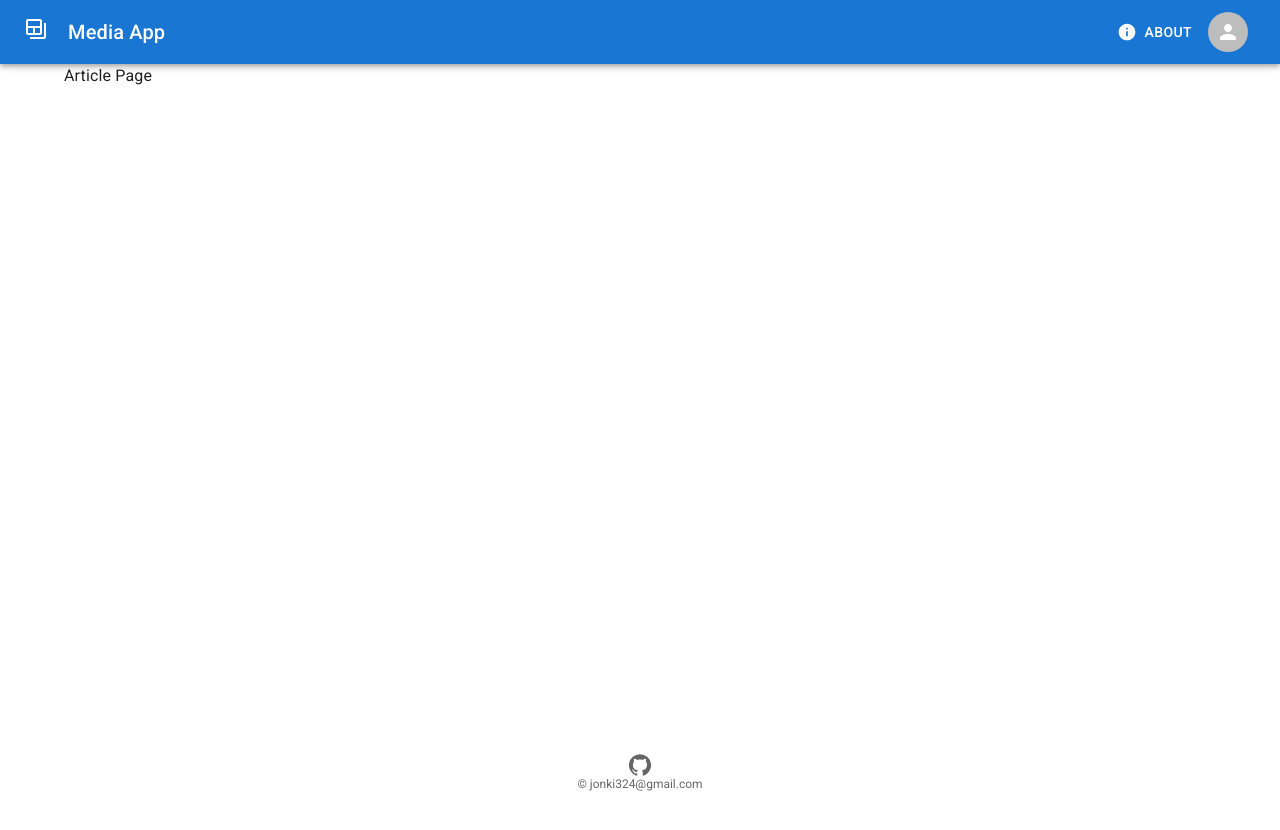
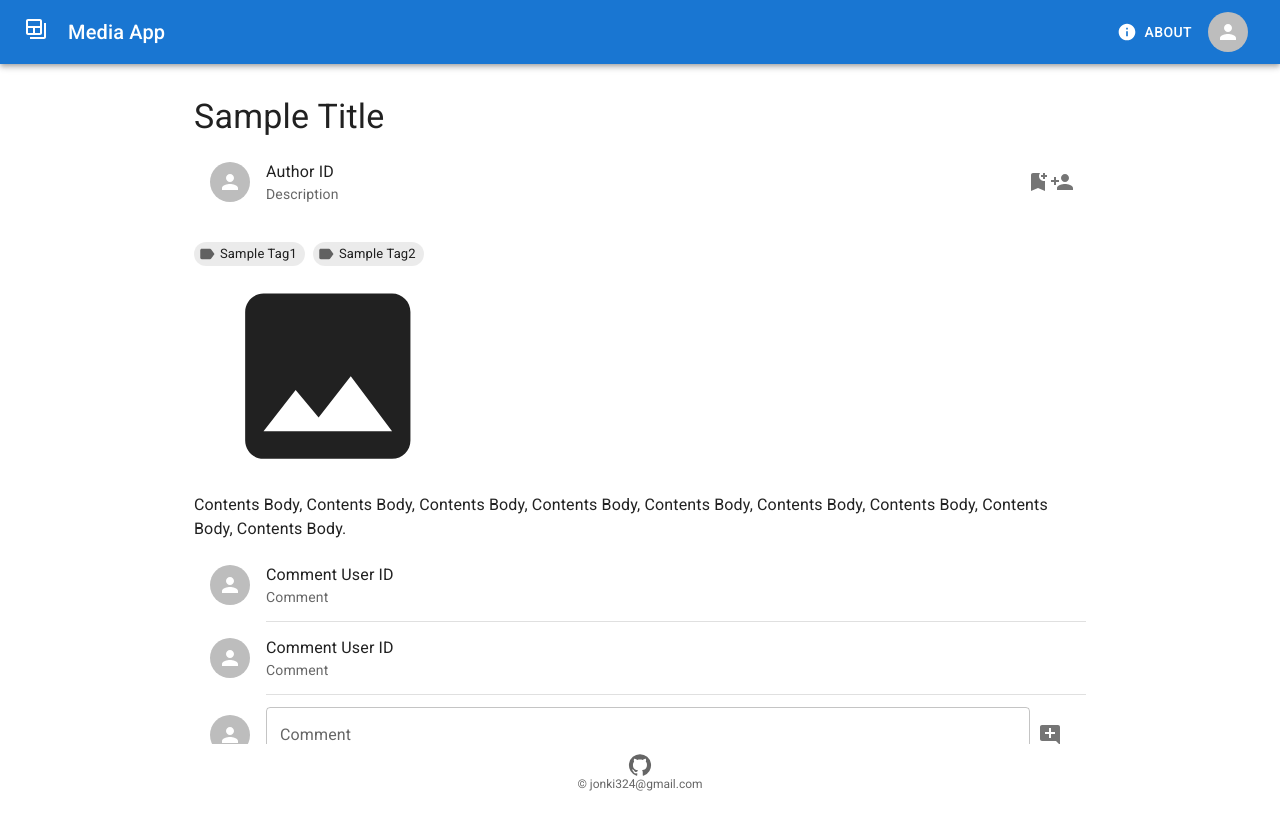
Before and after one commit to jonki324/media-app, a React (Create React App) app in the folder frontend/client/: page /article in a window 1280 px wide. Before the commit the page ends 800 px from the top, so only its background shows below. Built offline with nearby package versions, Linux system fonts and the light colour scheme.

Commit message:
ダミーArticleページ作成

```diff
--- a/frontend/client/src/features/Article/ArticlePage.tsx
+++ b/frontend/client/src/features/Article/ArticlePage.tsx
@@ -1,8 +1,92 @@
 import React from 'react';
+import {
+  Grid,
+  Avatar,
+  List,
+  ListItem,
+  ListItemAvatar,
+  ListItemText,
+  Divider,
+  IconButton,
+  Typography,
+  Stack,
+  Chip,
+  TextField,
+  Box,
+} from '@mui/material';
+import { BookmarkAdd, PersonAdd, Person, Label, Image, AddComment } from '@mui/icons-material';
 import Layout from '../../components/Layout/Layout';
 
 const ArticlePage: React.FC = () => {
-  return <Layout>Article Page</Layout>;
+  const contents =
+    'Contents Body, Contents Body, Contents Body, Contents Body, Contents Body, Contents Body, Contents Body, Contents Body, Contents Body.';
+  return (
+    <Layout>
+      <Grid container justifyContent="center" pt={4} spacing={1}>
+        <Grid item maxWidth="md">
+          <Typography variant="h4">Sample Title</Typography>
+          <List sx={{ width: '100%' }}>
+            <ListItem
+              secondaryAction={
+                <IconButton edge="end">
+                  <BookmarkAdd />
+                  <PersonAdd />
+                </IconButton>
+              }
+            >
+              <ListItemAvatar>
+                <Avatar>
+                  <Person />
+                </Avatar>
+              </ListItemAvatar>
+              <ListItemText primary="Author ID" secondary="Description" />
+            </ListItem>
+          </List>
+          <Stack direction="row" spacing={1} mt={2}>
+            <Chip icon={<Label />} size="small" label="Sample Tag1" />
+            <Chip icon={<Label />} size="small" label="Sample Tag2" />
+          </Stack>
+          <Image sx={{ width: '30%', height: '30%' }} />
+          <Typography variant="body1">{contents}</Typography>
+          <List>
+            <ListItem>
+              <ListItemAvatar>
+                <Avatar>
+                  <Person />
+                </Avatar>
+              </ListItemAvatar>
+              <ListItemText primary="Comment User ID" secondary="Comment" />
+            </ListItem>
+            <Divider variant="inset" component="li" />
+            <ListItem>
+              <ListItemAvatar>
+                <Avatar>
+                  <Person />
+                </Avatar>
+              </ListItemAvatar>
+              <ListItemText primary="Comment User ID" secondary="Comment" />
+            </ListItem>
+            <Divider variant="inset" component="li" />
+            <ListItem>
+              <ListItemAvatar>
+                <Avatar>
+                  <Person />
+                </Avatar>
+              </ListItemAvatar>
+              <ListItemText>
+                <Box sx={{ display: 'flex' }}>
+                  <TextField id="comment" label="Comment" variant="outlined" fullWidth />
+                  <IconButton>
+                    <AddComment />
+                  </IconButton>
+                </Box>
+              </ListItemText>
+            </ListItem>
+          </List>
+        </Grid>
+      </Grid>
+    </Layout>
+  );
 };
 
 export default ArticlePage;
```
